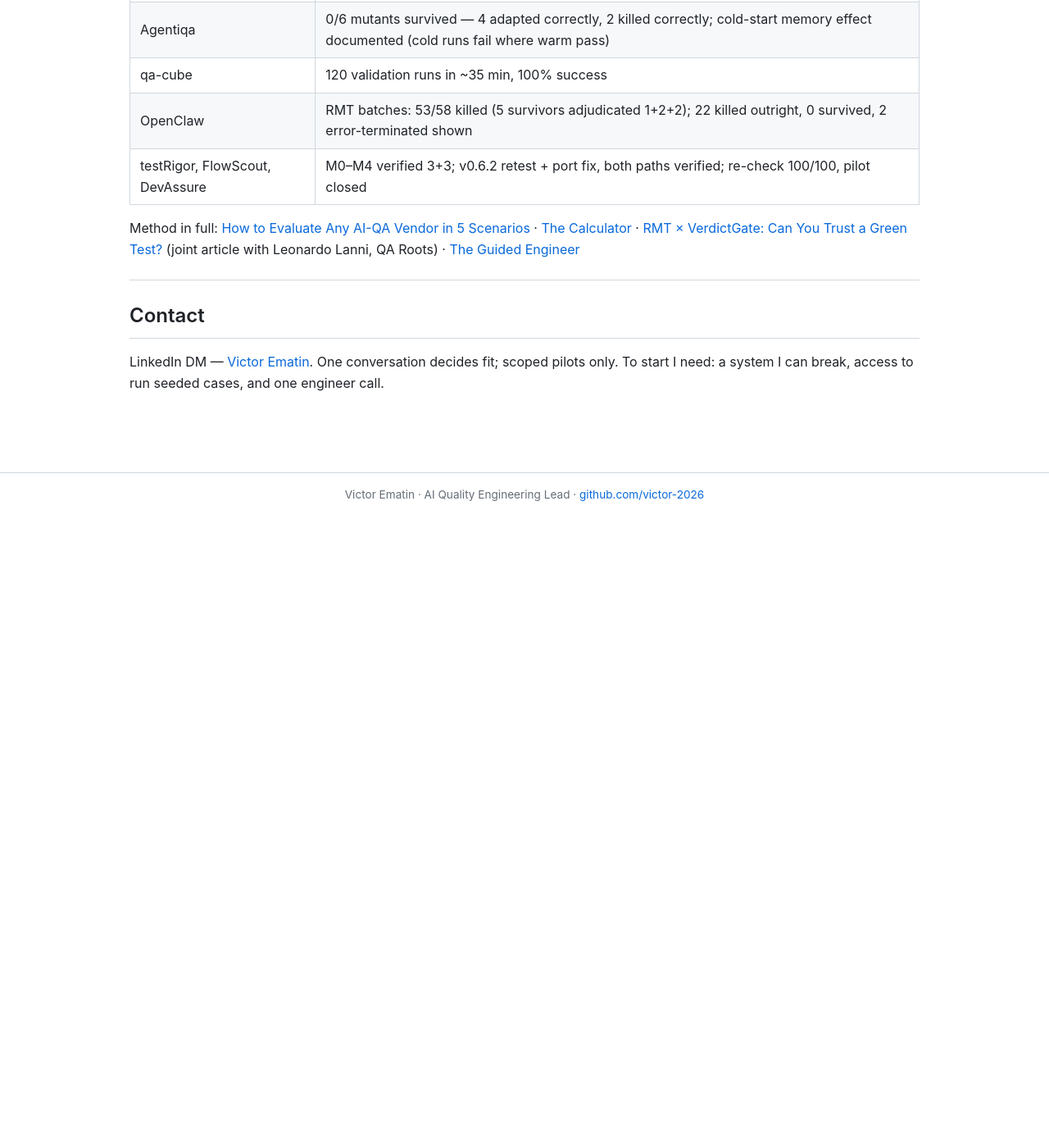
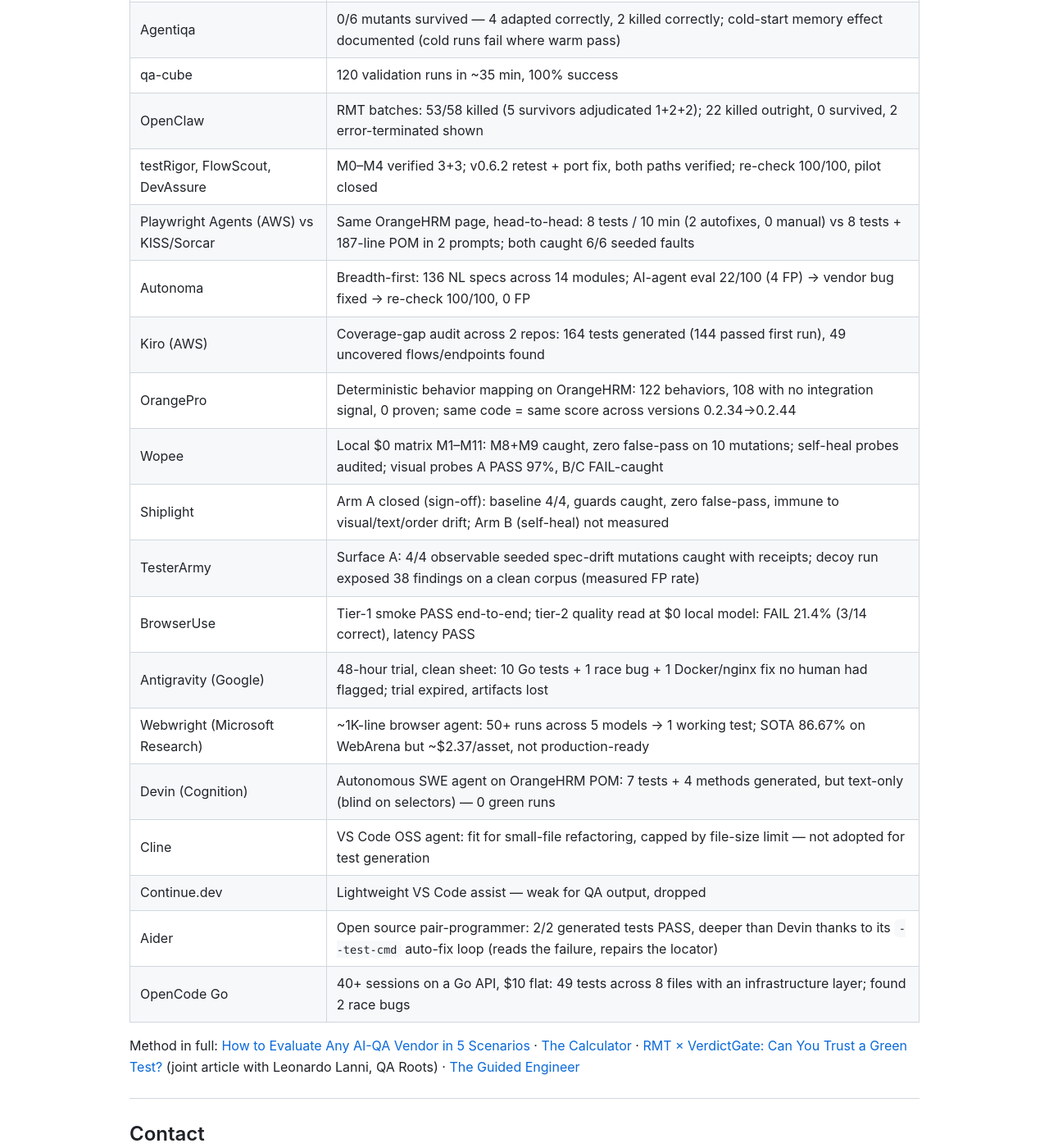
Before and after one commit to victor-2026/portfolio, a Jekyll site: the page built from practice.md, in a window 1280 px wide and 1400 px high, scrolled down 849 px. Shown: the whole window at 82% size. Built offline with Jekyll 4.4.1, drawn with Linux system fonts in a browser that asks for light colours; our own code applies the rules of GitHub Pages for plain Markdown files; before the commit the page ends 1480 px from its top, so only the background shows below that.

```diff
--- a/practice.md
+++ b/practice.md
@@ -32,6 +32,21 @@ Open methodology + open tooling: [VerdictGate](https://github.com/victor-2026/ve
 | qa-cube | 120 validation runs in ~35 min, 100% success |
 | OpenClaw | RMT batches: 53/58 killed (5 survivors adjudicated 1+2+2); 22 killed outright, 0 survived, 2 error-terminated shown |
 | testRigor, FlowScout, DevAssure | M0–M4 verified 3+3; v0.6.2 retest + port fix, both paths verified; re-check 100/100, pilot closed |
+| Playwright Agents (AWS) vs KISS/Sorcar | Same OrangeHRM page, head-to-head: 8 tests / 10 min (2 autofixes, 0 manual) vs 8 tests + 187-line POM in 2 prompts; both caught 6/6 seeded faults |
+| Autonoma | Breadth-first: 136 NL specs across 14 modules; AI-agent eval 22/100 (4 FP) → vendor bug fixed → re-check 100/100, 0 FP |
+| Kiro (AWS) | Coverage-gap audit across 2 repos: 164 tests generated (144 passed first run), 49 uncovered flows/endpoints found |
+| OrangePro | Deterministic behavior mapping on OrangeHRM: 122 behaviors, 108 with no integration signal, 0 proven; same code = same score across versions 0.2.34→0.2.44 |
+| Wopee | Local $0 matrix M1–M11: M8+M9 caught, zero false-pass on 10 mutations; self-heal probes audited; visual probes A PASS 97%, B/C FAIL-caught |
+| Shiplight | Arm A closed (sign-off): baseline 4/4, guards caught, zero false-pass, immune to visual/text/order drift; Arm B (self-heal) not measured |
+| TesterArmy | Surface A: 4/4 observable seeded spec-drift mutations caught with receipts; decoy run exposed 38 findings on a clean corpus (measured FP rate) |
+| BrowserUse | Tier-1 smoke PASS end-to-end; tier-2 quality read at $0 local model: FAIL 21.4% (3/14 correct), latency PASS |
+| Antigravity (Google) | 48-hour trial, clean sheet: 10 Go tests + 1 race bug + 1 Docker/nginx fix no human had flagged; trial expired, artifacts lost |
+| Webwright (Microsoft Research) | ~1K-line browser agent: 50+ runs across 5 models → 1 working test; SOTA 86.67% on WebArena but ~$2.37/asset, not production-ready |
+| Devin (Cognition) | Autonomous SWE agent on OrangeHRM POM: 7 tests + 4 methods generated, but text-only (blind on selectors) — 0 green runs |
+| Cline | VS Code OSS agent: fit for small-file refactoring, capped by file-size limit — not adopted for test generation |
+| Continue.dev | Lightweight VS Code assist — weak for QA output, dropped |
+| Aider | Open source pair-programmer: 2/2 generated tests PASS, deeper than Devin thanks to its `--test-cmd` auto-fix loop (reads the failure, repairs the locator) |
+| OpenCode Go | 40+ sessions on a Go API, $10 flat: 49 tests across 8 files with an infrastructure layer; found 2 race bugs |
 
 Method in full: [How to Evaluate Any AI-QA Vendor in 5 Scenarios](https://www.linkedin.com/pulse/how-evaluate-any-ai-qa-vendor-5-scenarios-victor-ematin-lqdhe/) · [The Calculator](https://www.linkedin.com/pulse/your-vendors-green-report-claim-heres-calculator-checks-victor-ematin-gml4f/) · [RMT × VerdictGate: Can You Trust a Green Test?](https://www.linkedin.com/pulse/reverse-mutation-testing-verdictgate-can-you-trust-green-lanni-ll41e/) (joint article with Leonardo Lanni, QA Roots) · [The Guided Engineer](https://www.linkedin.com/pulse/qa-didnt-get-replaced-got-promoted-victor-ematin-9jzse/)
 
```
Also changed, not shown: index.md (+3 -1 lines), leadership/ai-tools-eval.md (+6 -6 lines), projects/independent-consulting.md (added, +94 -0 lines).
